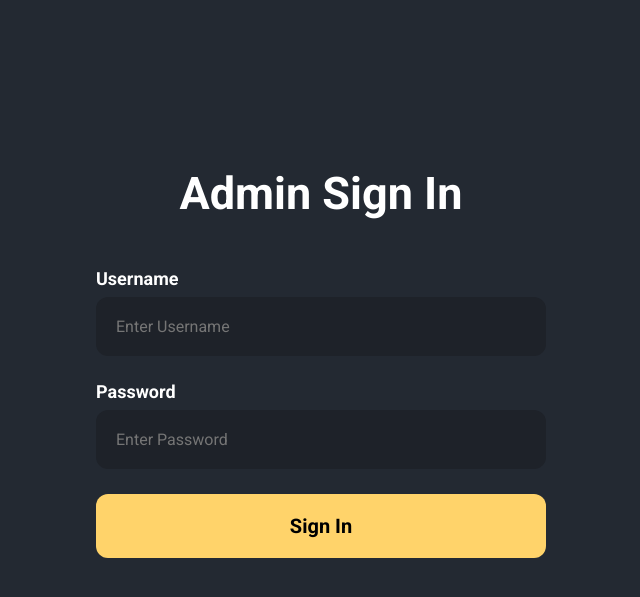
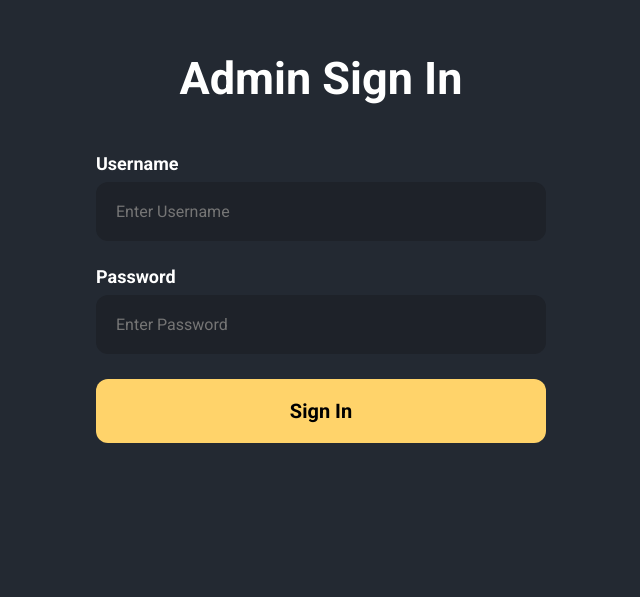
Before and after one commit to Imtiajrex/artspace, a SvelteKit app: page /admin/login in a window 1280 px wide. Shown: the part 153-750 px from the top of the page, without its empty margins (319-959 px from the left). Built offline with nearby package versions, Linux system fonts and the light colour scheme.

Commit message:
fixed aligment issue

```diff
--- a/src/routes/admin/login/+page.svelte
+++ b/src/routes/admin/login/+page.svelte
@@ -26,9 +26,9 @@
 		background-color: #232932;
 		display: flex;
 		justify-content: center;
+		align-items: center;
 	}
 	.container {
-		margin-top: 25%;
 		max-width: 450px;
 		width: 100%;
 	}
```
